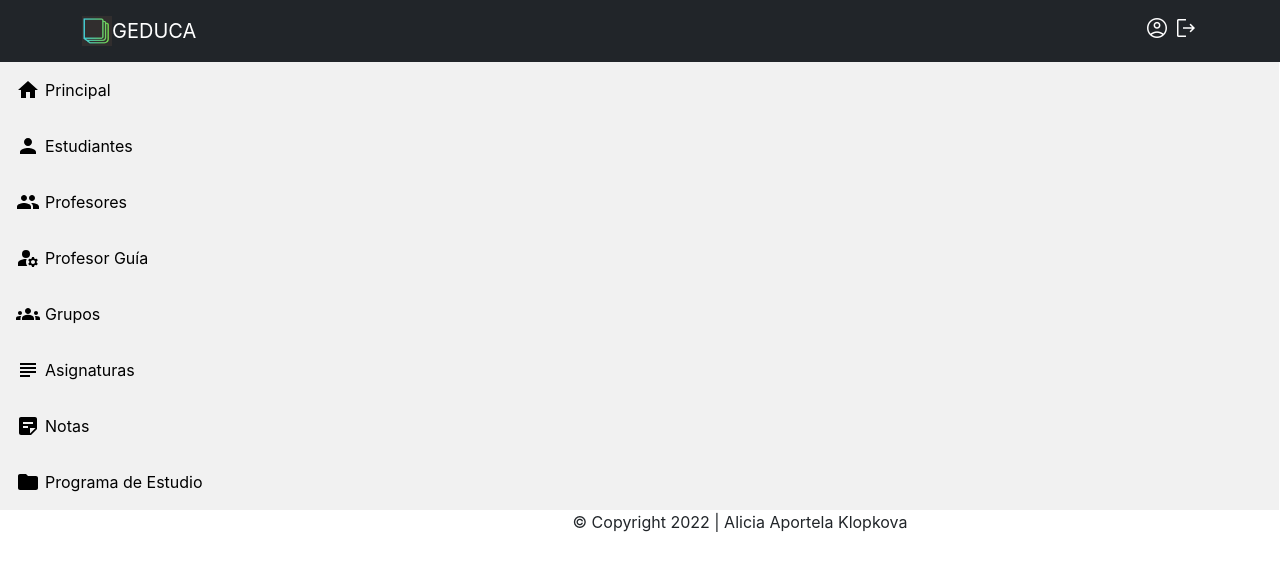
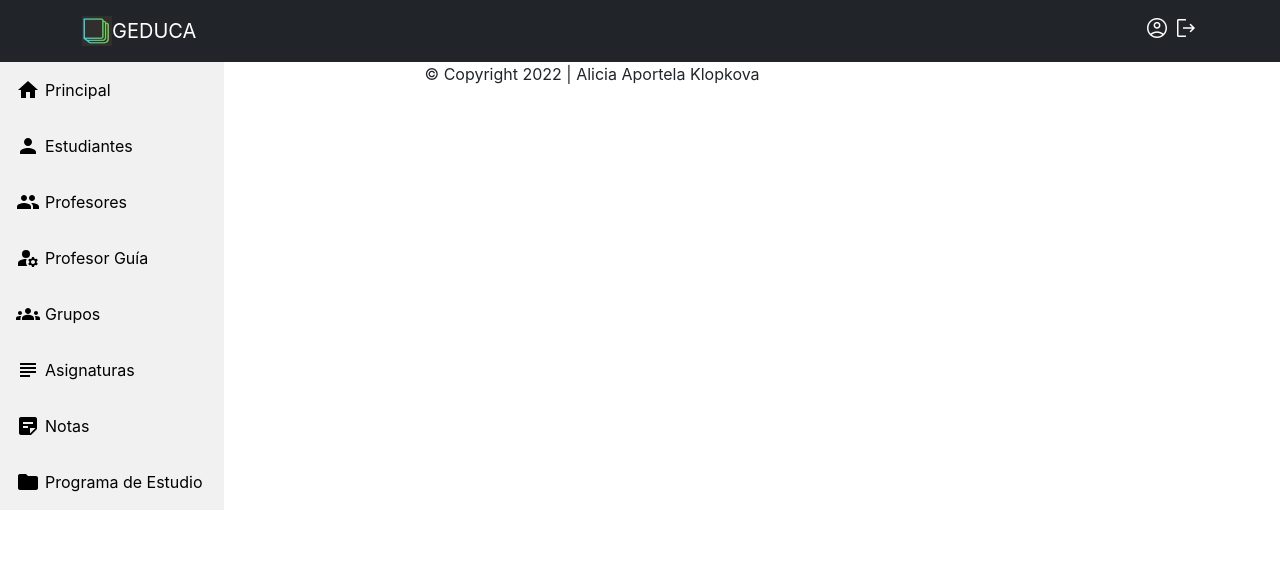
Before and after one commit to aliceklopkova/gestionESBU, a React (Create React App) app: page / in a window 1280 px wide. Shown: the top 570 px of the page. Built offline with nearby package versions, Linux system fonts and the light colour scheme; no server answers; sample sign-in values are in the browser's storage.

Commit message:
Add a container fo content view

```diff
--- a/src/components/Dashboard.jsx
+++ b/src/components/Dashboard.jsx
@@ -4,6 +4,7 @@ import Buttonsgroup from "./Buttonsgroup";
 import Dbody from "./Dbody";
 import {useSelector} from "react-redux";
 import {Navigate} from "react-router-dom";
+import {Box} from "@mui/material";
 
 const Dashboard = () => {
     const isAuthenticated = useSelector(state => state.user.isAuthenticated)
@@ -13,8 +14,10 @@ const Dashboard = () => {
     return (
         <div>
             <Navbarapp/>
+            <Box sx={{display:"flex"}}>
             <Buttonsgroup/>
             <Dbody/>
+            </Box>
         </div>
     )
 }
```
